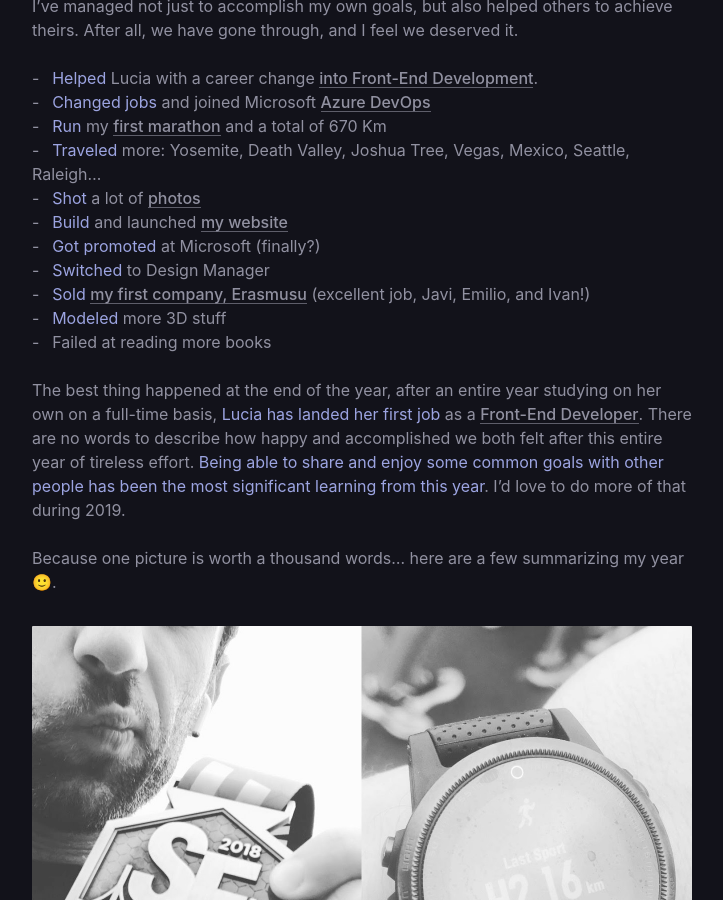
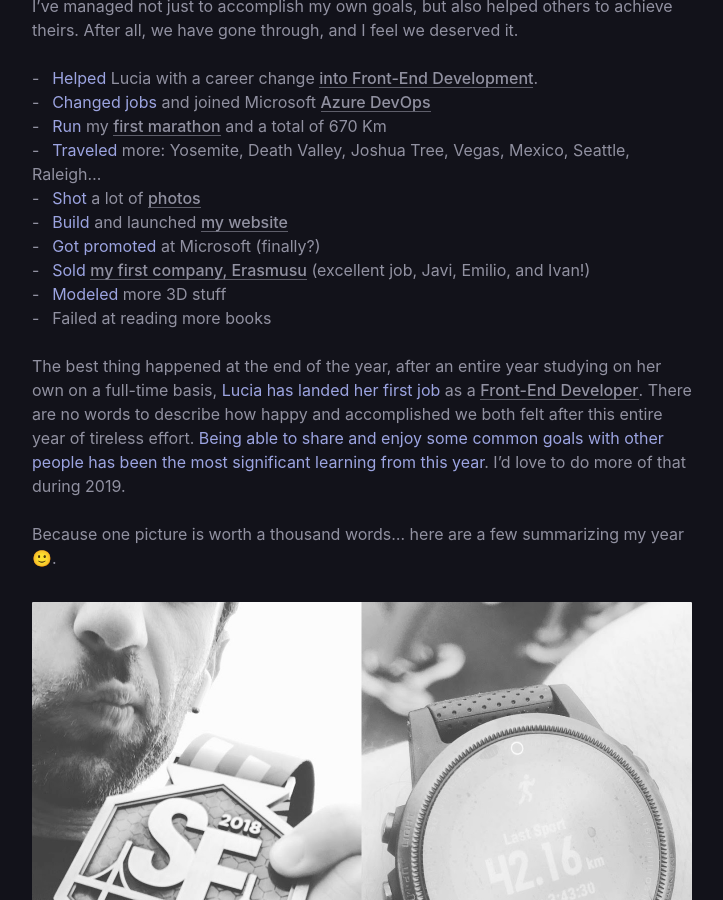
Before and after one commit to adrianmg/adrianmg.github.io, a Jekyll site: the page built from _posts/2019-01-01-2018-great-year.md, in a window 1280 px wide and 900 px high, scrolled down 850 px. Shown: the whole window, without its empty margins (278-1001 px from the left). Built offline with Jekyll 4.4.1, drawn with Linux system fonts in a browser that asks for light colours.

Commit message:
Updated post

```diff
--- a/_posts/2019-01-01-2018-great-year.md
+++ b/_posts/2019-01-01-2018-great-year.md
@@ -33,7 +33,6 @@ The past 2018 has been arguably one of the best years of my life. It was the fir
 - **Shot** a lot of [photos](https://500px.com/adrianmg)
 - **Build** and launched [my website](http://adrianmato.com)
 - **Got promoted** at Microsoft (finally?)
-- **Switched** to Design Manager
 - **Sold** [my first company, Erasmusu](https://techcrunch.com/2018/03/12/spotahome-acquires-erasmusu/) (excellent job, Javi, Emilio, and Ivan!)
 - **Modeled** more 3D stuff
 - Failed at reading more books
```
